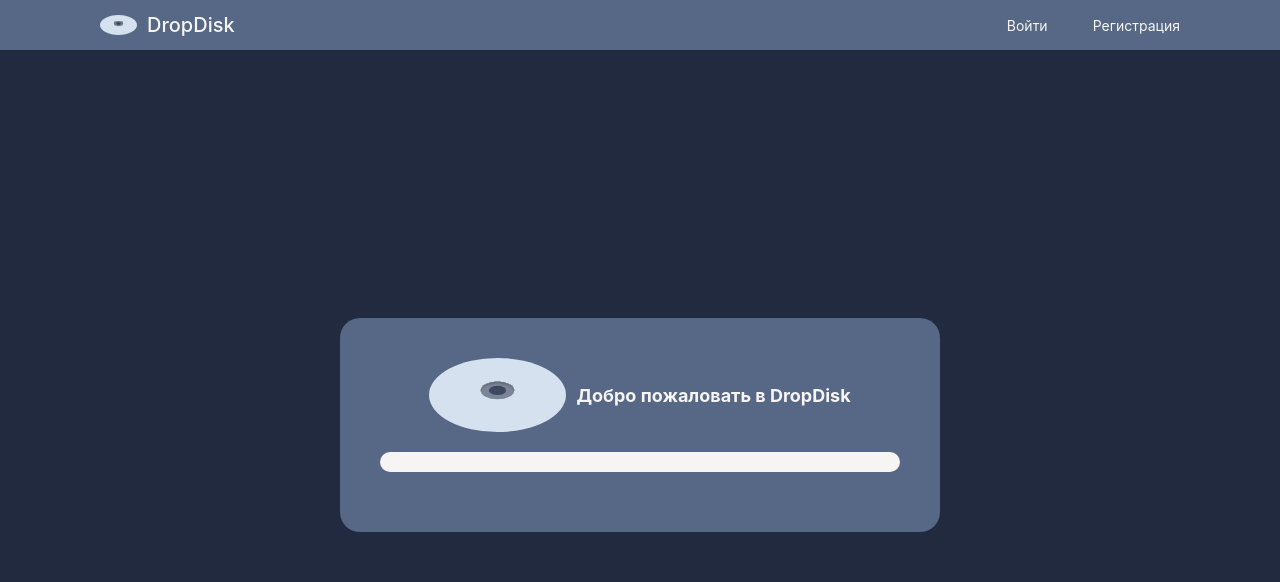
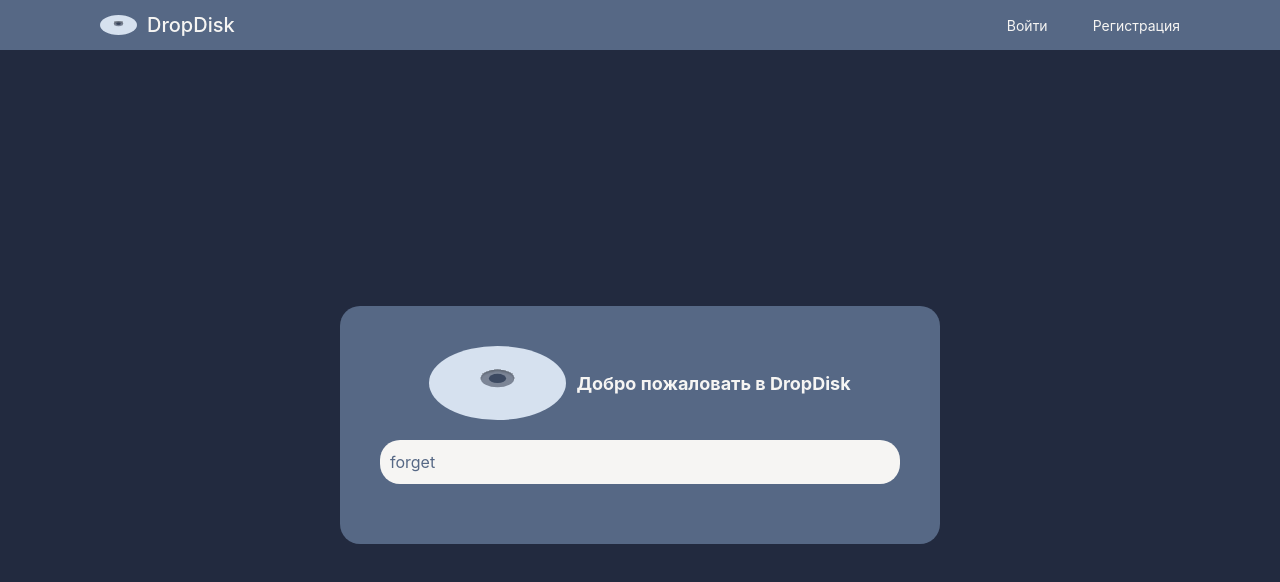
Before and after one commit to utimur/cloud-disk-frontend, a React (Create React App) app: page /auth/forget in a window 1280 px wide. Shown: the top 582 px of the page. Built offline with nearby package versions, Linux system fonts and the light colour scheme; no server answers.

Commit message:
add forget password form

```diff
--- a/src/components/auth/Auth.jsx
+++ b/src/components/auth/Auth.jsx
@@ -5,6 +5,7 @@ import {Route} from "react-router-dom";
 import LoginForm from "./loginForm/LoginForm";
 import RegistrationForm from "./RegistrationForm/RegistrationForm";
 import {useSelector} from "react-redux";
+import ForgetForm from "./forgetForm/forgetForm";
 
 const Auth = () => {
     const isAuth = useSelector(state => state.userReducer.isAuth)
@@ -19,6 +20,7 @@ const Auth = () => {
                 <div className="auth-form">
                     {!isAuth && <Route path="/auth/login" component={LoginForm}/>}
                     {!isAuth && <Route path="/auth/registration" component={RegistrationForm}/>}
+                    {!isAuth && <Route path="/auth/forget" component={ForgetForm}/>}
                 </div>
             </div>
         </div>
--- /dev/null
+++ b/src/components/auth/forgetForm/forgetForm.jsx
@@ -0,0 +1,12 @@
+import React from 'react';
+import "./forgetForm.css";
+
+const ForgetForm = () => {
+    return (
+        <div>
+            forget
+        </div>
+    );
+};
+
+export default ForgetForm;
--- a/src/components/auth/loginForm/LoginForm.css
+++ b/src/components/auth/loginForm/LoginForm.css
@@ -22,6 +22,7 @@
   font-size: 12px;
   text-align: end;
   width: 100%;
+  cursor: pointer;
 }
 .login input {
   width: 100%;
--- a/src/components/auth/loginForm/LoginForm.jsx
+++ b/src/components/auth/loginForm/LoginForm.jsx
@@ -32,7 +32,7 @@ const LoginForm = (props) => {
                 <Checkbox checked={checked} setChecked={setChecked}/>
                 <Button click={loginClick} text="Войти"/>
             </div>
-            <div className="forget">Забыли пароль?</div>
+            <div className="forget" onClick={()=>props.history.push("/auth/forget")}>Забыли пароль?</div>
         </div>
             :
             <Redirect to="/"/>
--- a/src/components/auth/loginForm/LoginForm.less
+++ b/src/components/auth/loginForm/LoginForm.less
@@ -25,6 +25,7 @@
     font-size: 12px;
     text-align:end;
     width: 100%;
+    cursor: pointer;
   }
   input {
     width: 100%;
```
Also changed, not shown: src/components/auth/forgetForm/forgetForm.css (added), src/components/auth/forgetForm/forgetForm.less (added), 2 other files (tests, documents, lock files or other folders).
